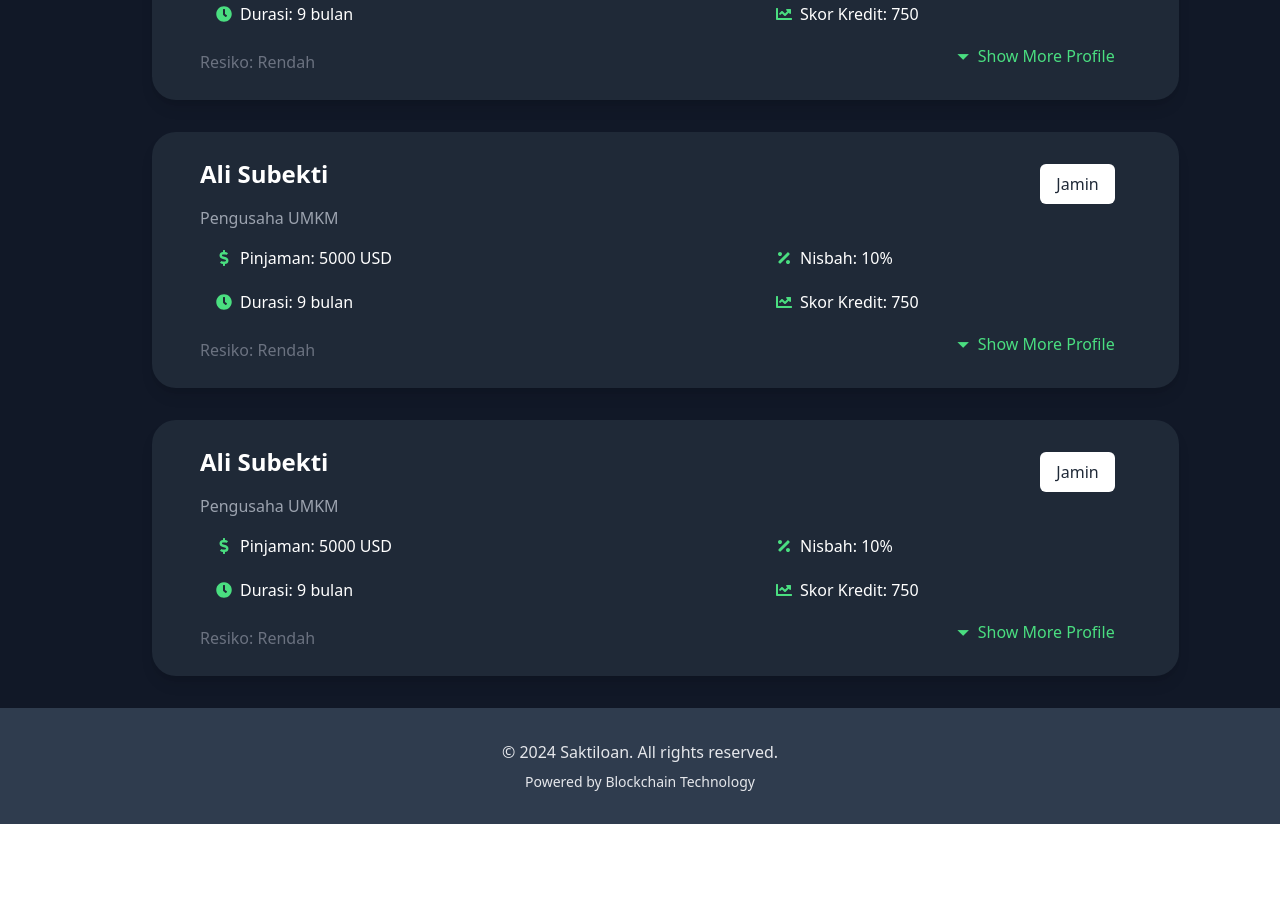
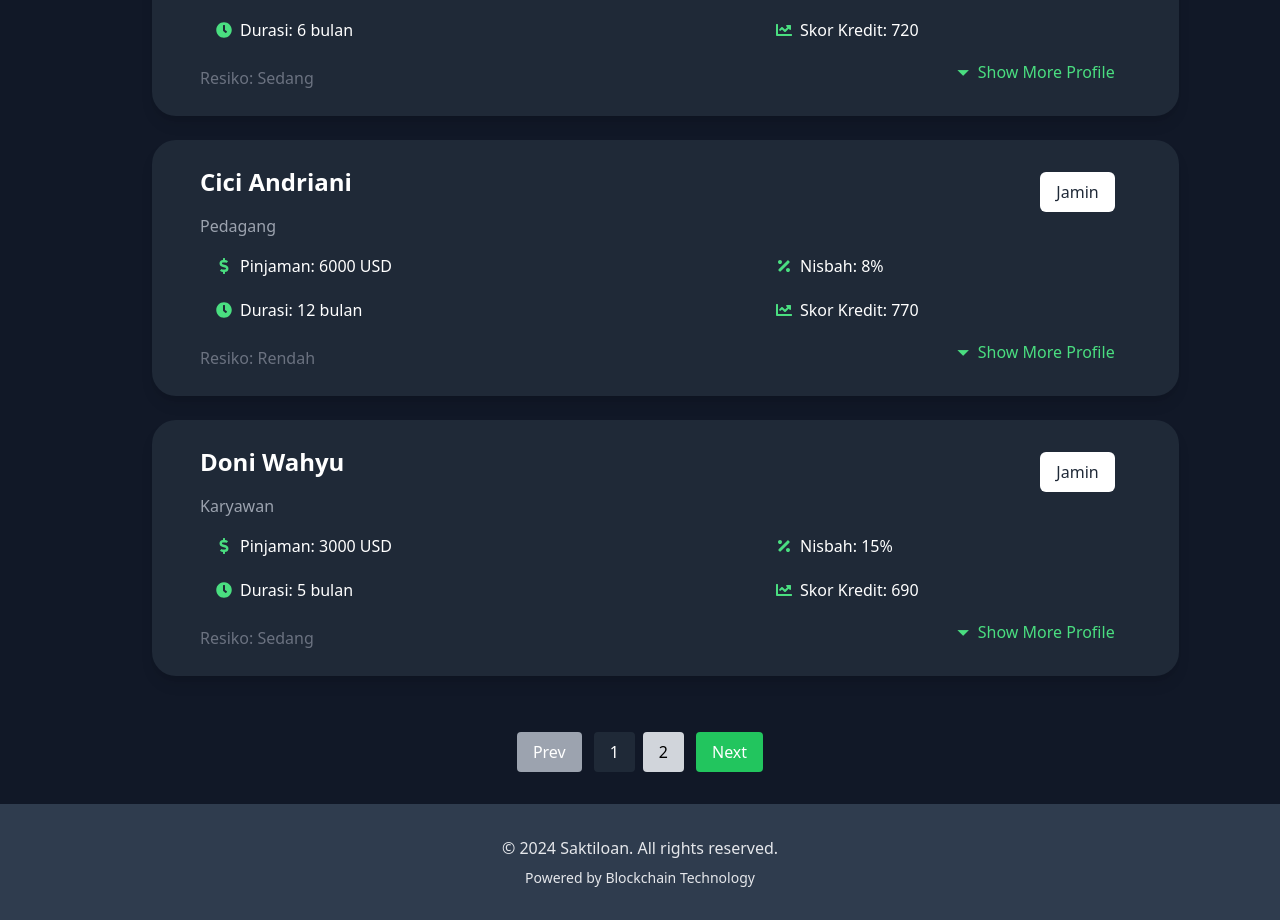
Before and after one commit to mohammadraflisumaryono/Hackathon-6.0-CodeFest, a React (Vite) app in the folder client/: page /penjamin in a window 1280 px wide. Shown: the part 940-1860 px from the top of the page. Before the commit the page ends 1764 px from the top, so only its background shows below. Built offline with nearby package versions, Linux system fonts and the light colour scheme.

Commit message:
paginatiion

```diff
--- a/client/src/layout/masterLayout.jsx
+++ b/client/src/layout/masterLayout.jsx
@@ -21,7 +21,7 @@ const MasterLayout = ({ children }) => {
     <div className="flex flex-col min-h-screen h-full w-full bg-[#111827] text-gray-200">
       <header className="bg-none p-4 w-full">
         <div className="flex justify-between items-center px-6">
-          <div className="text-teal-200 font-bold text-xl">SaktiLoan.</div>
+          <Link to="/" className="text-teal-200 font-bold text-xl">SaktiLoan.</Link>
           <nav className="flex-1 flex justify-center space-x-20">
             {navLinks.map((link) => (
               <Link
--- a/client/src/pages/DashboardPenjamin.jsx
+++ b/client/src/pages/DashboardPenjamin.jsx
@@ -1,8 +1,51 @@
 import { FaDollarSign, FaPercentage, FaUsers } from 'react-icons/fa';  // Import ikon yang dibutuhkan
+import { useState } from 'react'; // Import useState untuk pagination
 import Card from '../components/cardDetail';
 import GuaranteeCard from '../components/GuaranteeCard'; // Import komponen GuaranteeCard
 
 const DashboardPenjamin = () => {
+  const guaranteeData = [
+    { name: "Ali Subekti", occupation: "Pengusaha UMKM", loan: "5000", nisbah: "10", duration: "9", creditScore: "750", risk: "Rendah" },
+    { name: "Budi Santoso", occupation: "Petani", loan: "4000", nisbah: "12", duration: "6", creditScore: "720", risk: "Sedang" },
+    { name: "Cici Andriani", occupation: "Pedagang", loan: "6000", nisbah: "8", duration: "12", creditScore: "770", risk: "Rendah" },
+    { name: "Doni Wahyu", occupation: "Karyawan", loan: "3000", nisbah: "15", duration: "5", creditScore: "690", risk: "Sedang" },
+    { name: "Eva Prasetya", occupation: "Freelancer", loan: "5500", nisbah: "11", duration: "10", creditScore: "740", risk: "Rendah" },
+    { name: "Fajar Rahman", occupation: "Pengusaha Startup", loan: "10000", nisbah: "9", duration: "15", creditScore: "800", risk: "Rendah" },
+    // Tambahkan lebih banyak data jika diperlukan
+  ];
+
+  // State untuk pagination
+  const [currentPage, setCurrentPage] = useState(1);
+  const itemsPerPage = 4;
+
+  // Hitung total halaman
+  const totalPages = Math.ceil(guaranteeData.length / itemsPerPage);
+
+  // Dapatkan data GuaranteeCard yang akan ditampilkan di halaman saat ini
+  const currentData = guaranteeData.slice(
+    (currentPage - 1) * itemsPerPage,
+    currentPage * itemsPerPage
+  );
+
+  // Fungsi untuk navigasi ke halaman berikutnya
+  const handleNextPage = () => {
+    if (currentPage < totalPages) {
+      setCurrentPage(currentPage + 1);
+    }
+  };
+
+  // Fungsi untuk navigasi ke halaman sebelumnya
+  const handlePrevPage = () => {
+    if (currentPage > 1) {
+      setCurrentPage(currentPage - 1);
+    }
+  };
+
+  // Fungsi untuk navigasi ke halaman tertentu
+  const handlePageClick = (page) => {
+    setCurrentPage(page);
+  };
+
   return (
     <div>
       <h1 className="text-3xl font-bold mb-4 ml-10">Dashboard Penjamin</h1>
@@ -21,54 +64,54 @@ const DashboardPenjamin = () => {
       </div>
 
       {/* Tambahkan GuaranteeCard di sini */}
-          <div className="mt-8">
-              <h3 className="text-xl font-bold mb-6 ml-10">Tambah Dana Jaminan</h3>
-        <GuaranteeCard
-          name="Ali Subekti"
-          occupation="Pengusaha UMKM"
-          loan="5000"
-          nisbah="10"
-          duration="9"
-          creditScore="750"
-          risk="Rendah"
-        />
-          </div>
-           {/* Tambahkan GuaranteeCard di sini */}
-          <div className="mt-8">
-        <GuaranteeCard
-          name="Ali Subekti"
-          occupation="Pengusaha UMKM"
-          loan="5000"
-          nisbah="10"
-          duration="9"
-          creditScore="750"
-          risk="Rendah"
-        />
-          </div>
+      <div className="mt-8 flex flex-col gap-6">
+        <h3 className="text-xl font-bold mb-6 ml-10">Tambah Dana Jaminan</h3>
 
-           {/* Tambahkan GuaranteeCard di sini */}
-          <div className="mt-8">
-        <GuaranteeCard
-          name="Ali Subekti"
-          occupation="Pengusaha UMKM"
-          loan="5000"
-          nisbah="10"
-          duration="9"
-          creditScore="750"
-          risk="Rendah"
-        />
-          </div>
-           {/* Tambahkan GuaranteeCard di sini */}
-          <div className="mt-8">
-        <GuaranteeCard
-          name="Ali Subekti"
-          occupation="Pengusaha UMKM"
-          loan="5000"
-          nisbah="10"
-          duration="9"
-          creditScore="750"
-          risk="Rendah"
-        />
+        {/* Tampilkan GuaranteeCard berdasarkan pagination */}
+        {currentData.map((guarantee, index) => (
+          <GuaranteeCard
+            key={index}
+            name={guarantee.name}
+            occupation={guarantee.occupation}
+            loan={guarantee.loan}
+            nisbah={guarantee.nisbah}
+            duration={guarantee.duration}
+            creditScore={guarantee.creditScore}
+            risk={guarantee.risk}
+          />
+        ))}
+
+        {/* Pagination controls */}
+        <div className="flex justify-center mt-8">
+          <button
+            className={`px-4 py-2 mx-2 ${currentPage === 1 ? 'bg-gray-400' : 'bg-blue-500 hover:bg-blue-700'} text-white rounded`}
+            onClick={handlePrevPage}
+            disabled={currentPage === 1}
+          >
+            Prev
+          </button>
+
+          {/* Daftar halaman */}
+          {Array.from({ length: totalPages }, (_, index) => index + 1).map((page) => (
+            <button
+              key={page}
+              className={`px-4 py-2 mx-1 ${
+                currentPage === page ? 'bg-gray-800 text-white' : 'bg-gray-300 text-black'
+              } rounded`}
+              onClick={() => handlePageClick(page)}
+            >
+              {page}
+            </button>
+          ))}
+
+          <button
+            className={`px-4 py-2 mx-2 ${currentPage === totalPages ? 'bg-gray-400' : 'bg-green-500 hover:bg--700'} text-white rounded`}
+            onClick={handleNextPage}
+            disabled={currentPage === totalPages}
+          >
+            Next
+          </button>
+        </div>
       </div>
     </div>
   );
```
